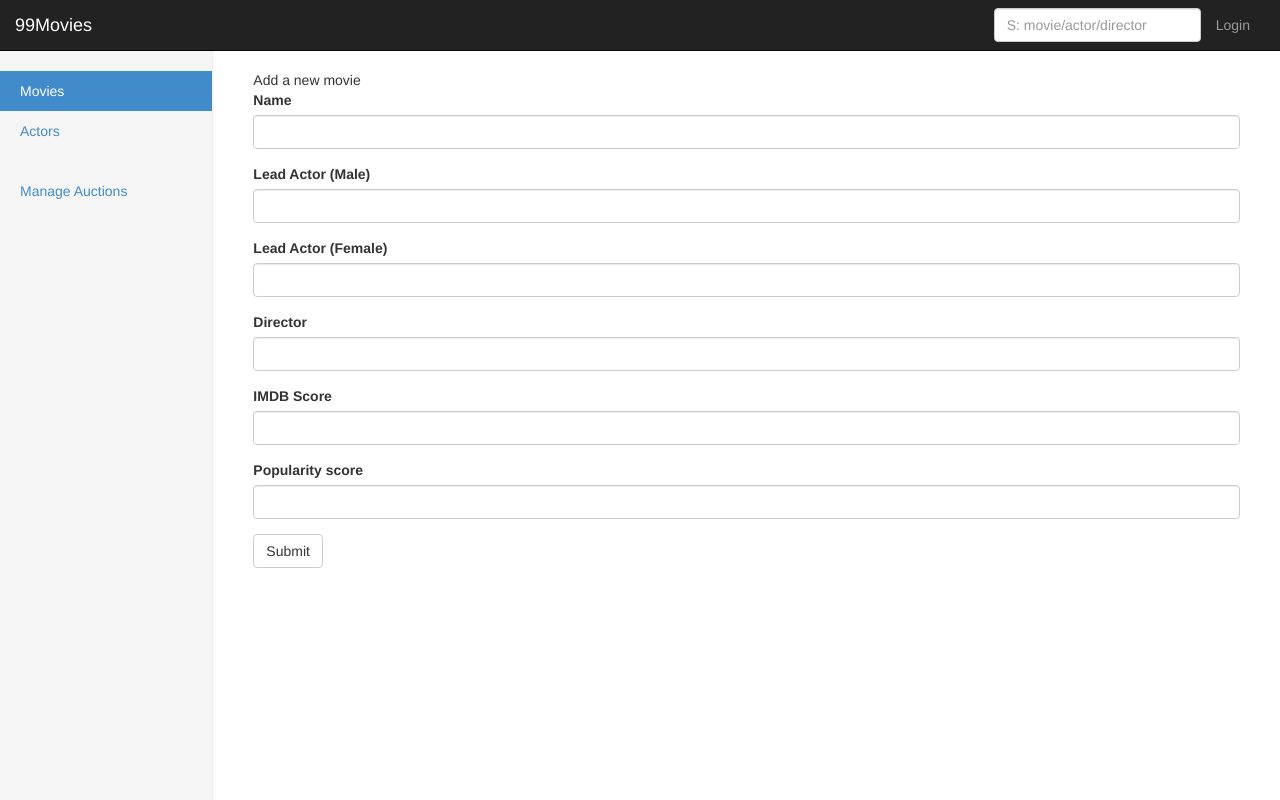
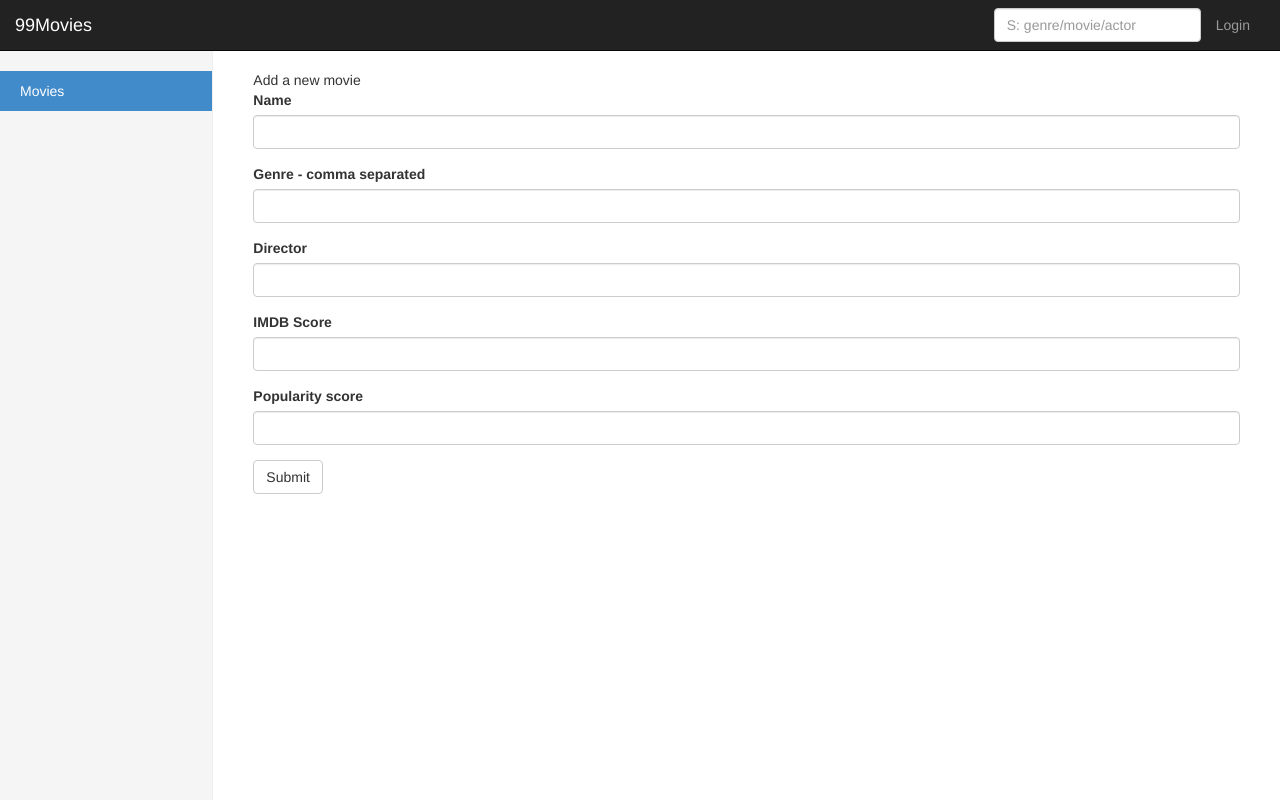
Before and after one commit to jayeshsidhwani/99movies, a Flask app: template app/templates/movies/add_movie.html in a window 1280 px wide. Run offline with Flask 2, Linux system fonts and the light colour scheme; the template is opened without the code that fills it, so the values that code supplies are empty; some libraries are stand-ins or nearby versions.

Commit message:
changing data schema

```diff
--- a/api/manage.py
+++ b/api/manage.py
@@ -29,6 +29,7 @@ class MovieAPI(Resource):
 
     def put(self, movie_slug):
         args = self.parser.parse_args()
+
         response = Movies.add(**args)
         return encode_response(response), 200
 
@@ -38,8 +39,8 @@ class MovieAPI(Resource):
         return encode_response(response), 200
 
     def prepare_parser(self):
-        self.arguments = { 'name': str, 'male_lead_actor': str, 'female_lead_actor': str,
-                           'director': str, 'imdb_score': float, '99popularity': int }
+        self.arguments = { 'name': str, 'genre': str, 'director': str, 'imdb_score': str,
+                           '99popularity': str }
         self.add_arguments()
 
     def add_arguments(self):
--- a/app/templates/base.html
+++ b/app/templates/base.html
@@ -40,7 +40,7 @@
             <!--<li><a href="#">Settings</a></li>-->
           </ul>
           <form class="navbar-form navbar-right" action="/search" method="get">
-            <input type="text" class="form-control" placeholder="S: movie/actor/director" name="search_query">
+            <input type="text" class="form-control" placeholder="S: genre/movie/actor" name="search_query">
           </form>
         </div>
       </div>
@@ -51,10 +51,10 @@
         <div class="col-sm-3 col-md-2 sidebar">
           <ul class="nav nav-sidebar">
             <li class="active"><a href="/movies">Movies</a></li>
-            <li><a href="/actors">Actors</a></li>
+
           </ul>
           <ul class="nav nav-sidebar">
-            <li><a href="">Manage Auctions</a></li>
+            <!--<li><a href="">Manage Auctions</a></li>-->
             <!--<li><a href="">Manage Popularity Index</a></li>-->
             <!--<li><a href="">Miscellaneous</a></li>-->
           </ul>
--- a/app/templates/login.html
+++ b/app/templates/login.html
@@ -48,12 +48,9 @@
         <div class="col-sm-3 col-md-2 sidebar">
             <ul class="nav nav-sidebar">
                 <li class="active"><a href="#">Movies</a></li>
-                <li><a href="#">Actors</a></li>
+
             </ul>
             <ul class="nav nav-sidebar">
-                <li><a href="">Manage Auctions</a></li>
-                <li><a href="">Manage Popularity Index</a></li>
-                <li><a href="">Miscellaneous</a></li>
             </ul>
         </div>
         <div class="col-sm-9 col-sm-offset-3 col-md-10 col-md-offset-2 main">
--- a/app/templates/movies/add_movie.html
+++ b/app/templates/movies/add_movie.html
@@ -8,12 +8,8 @@
         <input type="text" class="form-control" id="name" name="name" value="">
     </div>
     <div class="form-group">
-        <label for="movieMaleLeadActor">Lead Actor (Male)</label>
-        <input type="text" class="form-control" id="male_lead_actor" name="male_lead_actor" value="">
-    </div>
-    <div class="form-group">
-        <label for="movieFemaleLeadActor">Lead Actor (Female)</label>
-        <input type="text" class="form-control" id="female_lead_actor" name="female_lead_actor" value="">
+        <label for="movieFemaleLeadActor">Genre - comma separated</label>
+        <input type="text" class="form-control" id="genre" name="genre" value="">
     </div>
     <div class="form-group">
         <label for="movieMaleLeadActor">Director</label>
```
Also changed, not shown: api/utils/movies.py (+8 -9 lines), app/templates/movies/all_movies.html (+4 -13 lines), app/templates/movies/edit_movie.html (+2 -6 lines), app/templates/movies/movie.html (+12 -11 lines).
